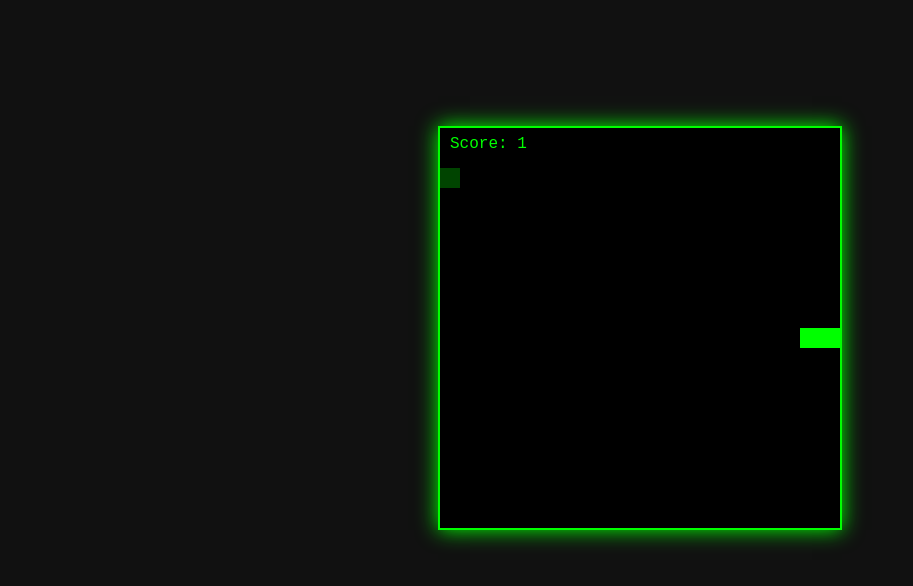
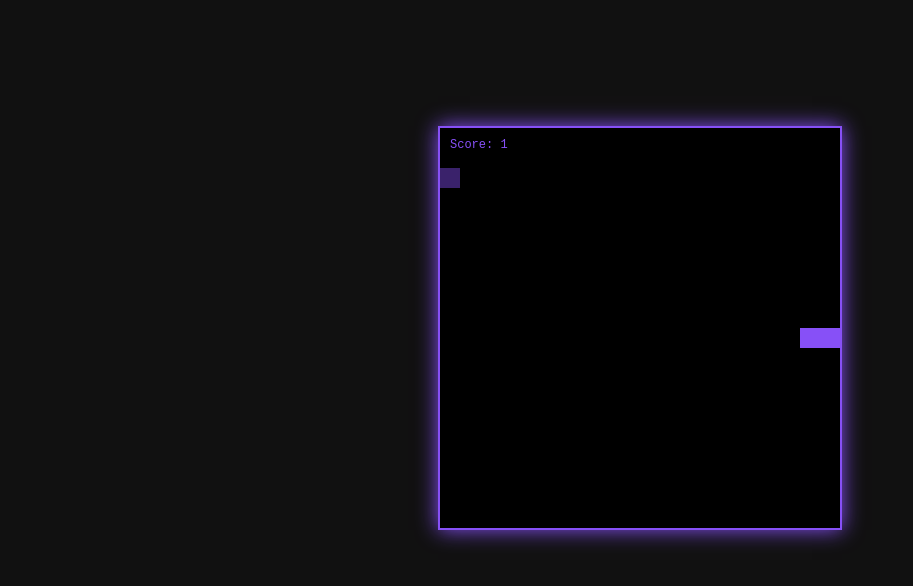
Before and after one commit to Maxime-hnh/Snake, a plain HTML site: page index.html in a window 1280 px wide. Shown: the part 72-658 px from the top of the page, without its empty margins (0-913 px from the left). Drawn offline with Linux system fonts and the light colour scheme.

Commit message:
change color

```diff
--- a/index.html
+++ b/index.html
@@ -31,8 +31,8 @@
 
     canvas {
       image-rendering: pixelated;
-      border: 2px solid #00FF00;
-      box-shadow: 0 0 20px #00FF00;
+      border: 2px solid #8750f7;
+      box-shadow: 0 0 20px #8750f7;
       position: absolute;
       left: 50%;
       top: 50%;
--- a/snake.js
+++ b/snake.js
@@ -76,18 +76,18 @@ function draw() {
   ctx.fillRect(0, 0, canvas.width, canvas.height);
 
   // Serpent vert (plus clair)
-  ctx.fillStyle = '#00FF00';
+  ctx.fillStyle = '#8750f7';
   for (let segment of snake) {
     ctx.fillRect(segment.x * gridSize, segment.y * gridSize, gridSize, gridSize);
   }
 
   // Pomme (carré inversé)
-  ctx.fillStyle = '#004400';
+  ctx.fillStyle = '#8750f76e';
   ctx.fillRect(food.x * gridSize, food.y * gridSize, gridSize, gridSize);
 
   // Texte score en pixel font
-  ctx.fillStyle = '#00FF00';
-  ctx.font = '16px monospace';
+  ctx.fillStyle = '#8750f7';
+  ctx.font = '12px monospace';
   ctx.fillText('Score: ' + score, 10, 20);
 }
 
```
